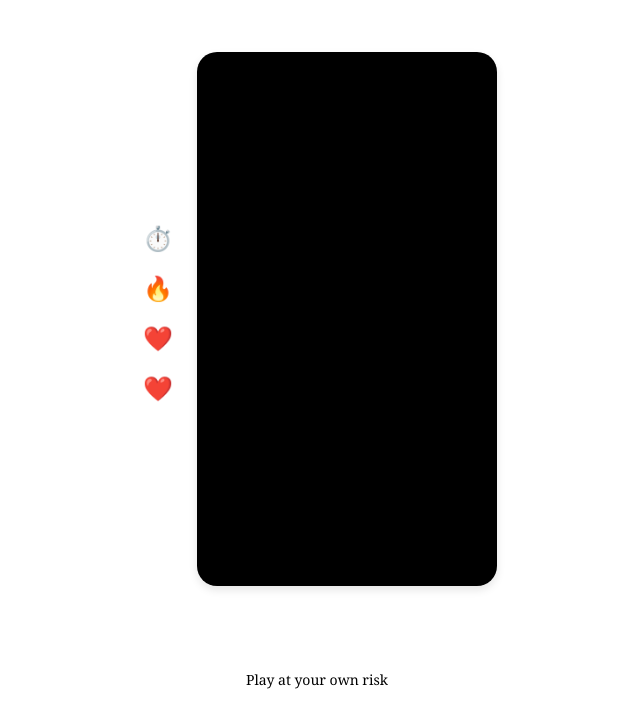
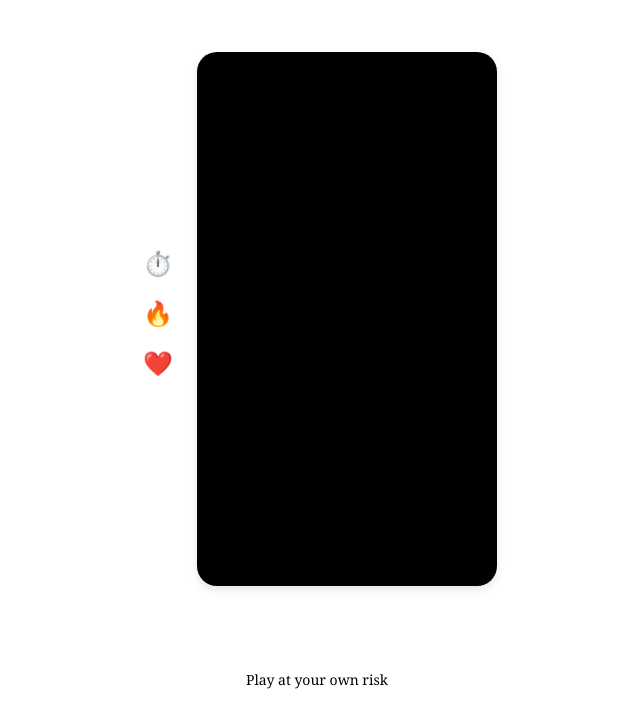
Before and after one commit to PurpleBlueberryPie/Question-Game, a plain HTML site: page index.html in a window 1280 px wide. Shown: the part 91-800 px from the top of the page, without its empty margins (323-963 px from the left). Drawn offline with Linux system fonts and the light colour scheme.

Commit message:
Update index.html

```diff
--- a/index.html
+++ b/index.html
@@ -88,7 +88,6 @@
         <div class="emoji-buttons">
             <button class="emoji-button" data-type="time">⏱️</button>
             <button class="emoji-button" data-type="fire">🔥</button>
-            <button class="emoji-button" data-type="heart">❤️</button>
             <button class="emoji-button" data-type="heart">❤️</button>
         </div>
         <div class="card">
```
